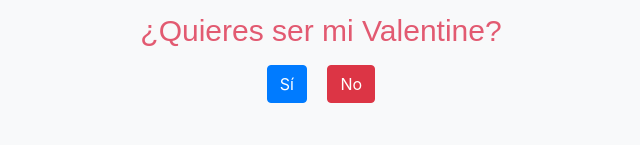
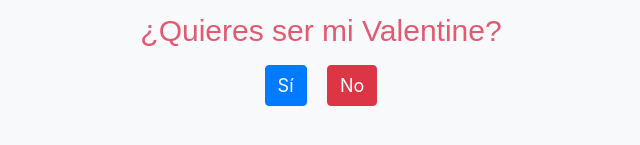
Before and after one commit to Zepeda10/Valentine, a plain HTML site: page index.html in a window 1280 px wide. Shown: the part 463-608 px from the top of the page, 319-959 px from the left. Drawn offline with nearby package versions, Linux system fonts and the light colour scheme; a web font is replaced by a local one.

Commit message:
aumentando tamaño de texto botones

```diff
--- a/css/styles.css
+++ b/css/styles.css
@@ -10,3 +10,7 @@ body {
   color: rgb(226, 90, 113);
   font-size: 30px;
 }
+
+#buttons .btn {
+  font-size: 18px;
+}
```
